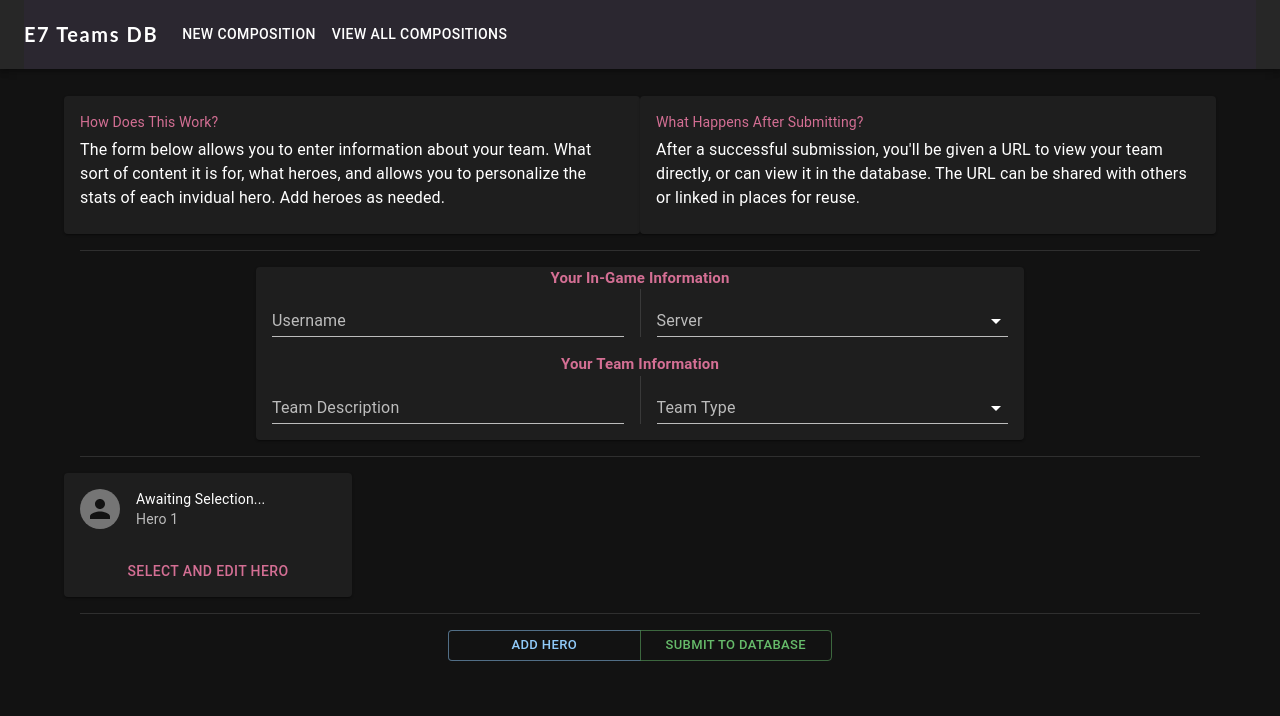
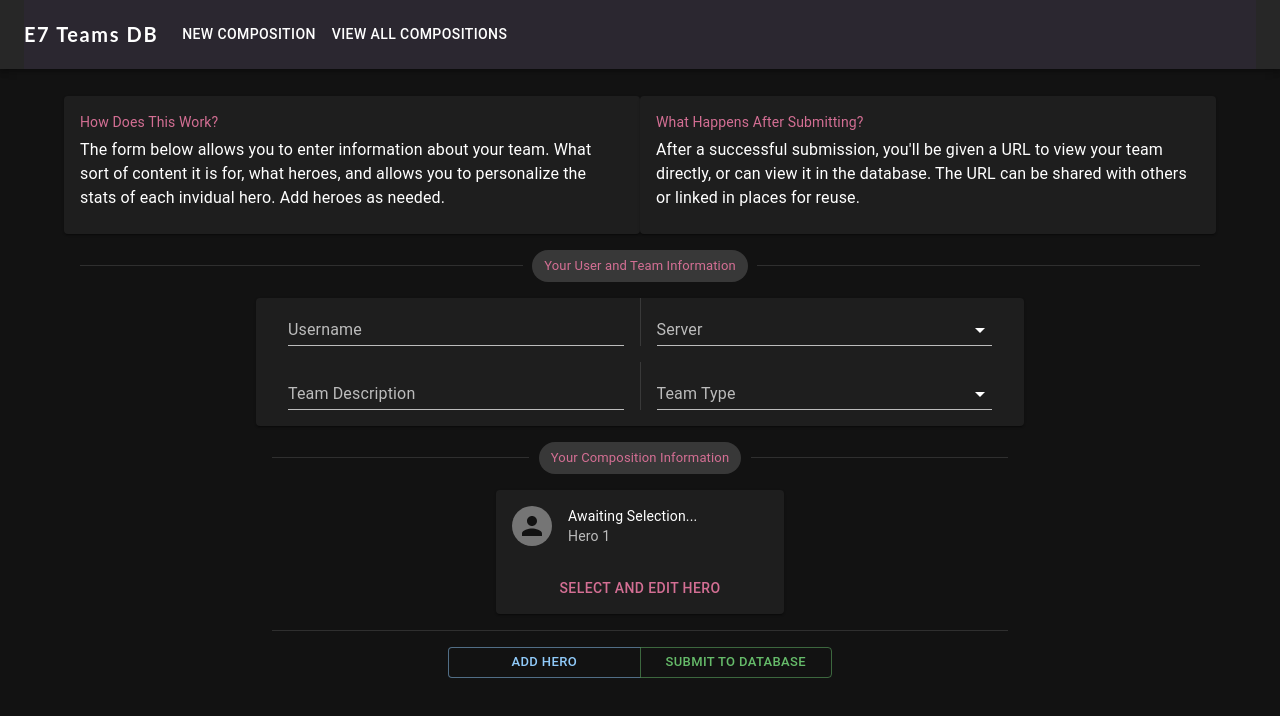
Before and after one commit to Alliewowiegator/e7teamsdb, a Next.js app: page /teamform in a window 1280 px wide. Shown: the top 716 px of the page. Built offline with nearby package versions, Linux system fonts and the light colour scheme.

Commit message:
UI changes

```diff
--- a/pages/teamform.js
+++ b/pages/teamform.js
@@ -25,7 +25,8 @@ import {
   Divider,
   Avatar,
   CardMedia,
-  Unstable_Grid2,
+  CardHeader,
+  Chip,
 } from "@mui/material";
 import DeleteIcon from "@mui/icons-material/Delete";
 import EditIcon from "@mui/icons-material/Edit";
@@ -379,13 +380,15 @@ export default function TeamForm() {
                 </Card>
               </Grid2>
               <Grid2 item xs={4} md={12}>
-                <Divider sx={{ margin: "1rem" }} />
+                <Divider sx={{ margin: "1rem" }}>
+                  <Chip label="Your User and Team Information" sx={{ color: "#D46F94"}} />
+                </Divider>
               </Grid2>
               <Grid2 item xs={4} md={8} mdOffset={2}>
                 <Card
                   sx={{
-                    paddingLeft: "1rem",
-                    paddingRight: "1rem",
+                    paddingLeft: "2rem",
+                    paddingRight: "2rem",
                     paddingBottom: "1rem",
                   }}
                 >
@@ -395,16 +398,6 @@ export default function TeamForm() {
                     alignItems="stretch"
                   >
                     <Grid2 item xs={4} md={12} sx={{ paddingBottom: "1rem" }}>
-                      <Typography
-                        sx={{
-                          fontSize: 15,
-                          textAlign: "center",
-                          fontWeight: "bold",
-                        }}
-                        color="#D46F94"
-                      >
-                        Your In-Game Information
-                      </Typography>
                       <Stack
                         direction="row"
                         alignItems="center"
@@ -416,6 +409,8 @@ export default function TeamForm() {
                           id="filled-basic"
                           label="Username"
                           fullWidth
+                          inputProps={{ maxLength: 13 }}
+                          value={userInformation.username}
                           onChange={(e) =>
                             setUserInformation({
                               ...userInformation,
@@ -435,6 +430,7 @@ export default function TeamForm() {
                             id="userServer"
                             label="Server"
                             variant="standard"
+                            value={userInformation.server}
                             onChange={(e) =>
                               setUserInformation({
                                 ...userInformation,
@@ -450,17 +446,6 @@ export default function TeamForm() {
                       </Stack>
                     </Grid2>
                     <Grid2 item xs={4} md={12}>
-                      <Typography
-                        sx={{
-                          fontSize: 15,
-                          textAlign: "center",
-                          fontWeight: "bold",
-                        }}
-                        color="#D46F94"
-                      >
-                        Your Team Information
-                      </Typography>
-
                       <Stack
                         direction="row"
                         alignItems="center"
@@ -472,6 +457,8 @@ export default function TeamForm() {
                           fullWidth
                           label="Team Description"
                           variant="standard"
+                          inputProps={{ maxLength: 30 }}
+                          value={teamInfo.teamDescription}
                           onChange={(e) =>
                             setTeamInfo({
                               ...teamInfo,
@@ -490,6 +477,7 @@ export default function TeamForm() {
                             id="teamType"
                             label="Team Type"
                             variant="standard"
+                            value={teamInfo.teamType}
                             onChange={(e) =>
                               setTeamInfo({
                                 ...teamInfo,
@@ -523,10 +511,19 @@ export default function TeamForm() {
                   </Grid2>
                 </Card>
               </Grid2>
-              <Grid2 item xs={4} md={12}>
-                <Divider sx={{ margin: "1rem" }} />
+              <Grid2 item xs={4} md={8} mdOffset={2}>
+                <Divider sx={{ margin: "1rem" }}>
+                  <Chip label="Your Composition Information" sx={{ color: "#D46F94"}} />
+                </Divider>
               </Grid2>
-              <Grid2 item xs={4} md={3}>
+              <Grid2
+                item
+                xs={4}
+                md={3}
+                mdOffset={
+                  heroes.length + 1 == 4 ? 0 : 4.5 / (heroes.length + 1)
+                }
+              >
                 <CompHeroCard
                   heroInfo={initialHero[0]}
                   openEditModal={openEditModal}
@@ -548,7 +545,7 @@ export default function TeamForm() {
                   </Fade>
                 );
               })}
-              <Grid2 item xs={4} md={12}>
+              <Grid2 item xs={4} md={8} mdOffset={2}>
                 <Divider sx={{ margin: "1rem" }} />
               </Grid2>
               <Grid2 item xs={4} md={4} mdOffset={4}>
```
